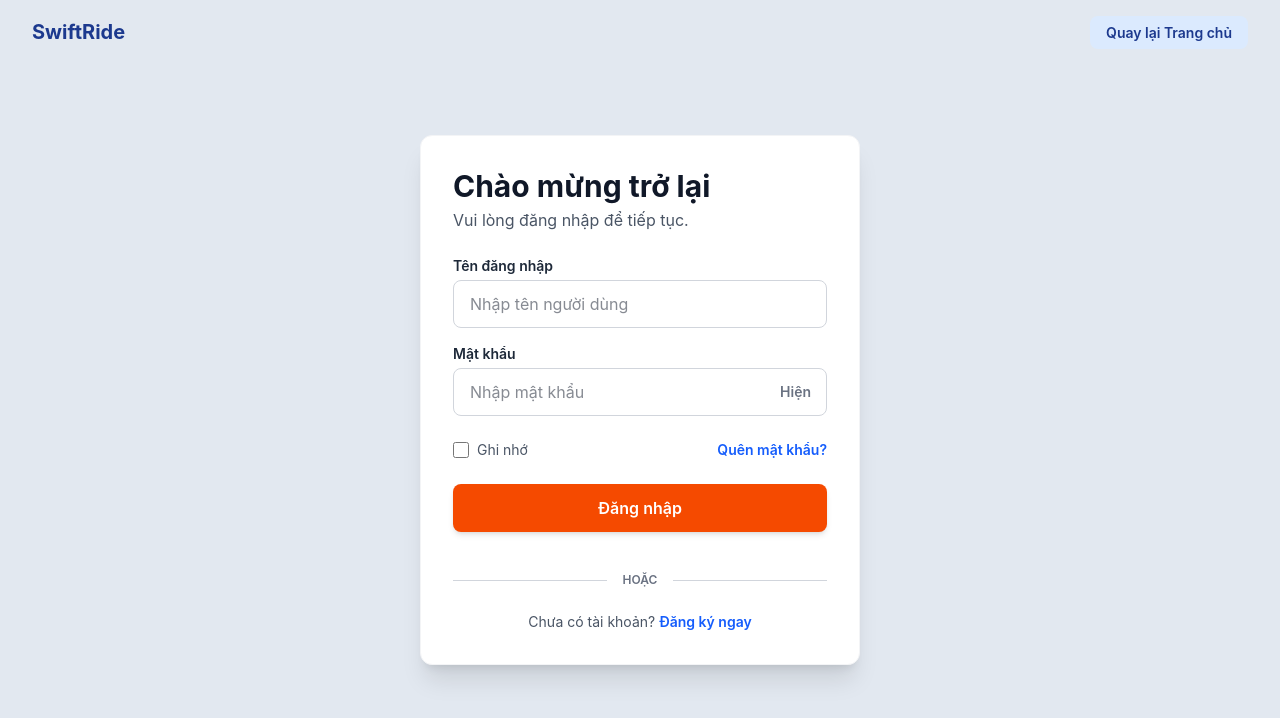
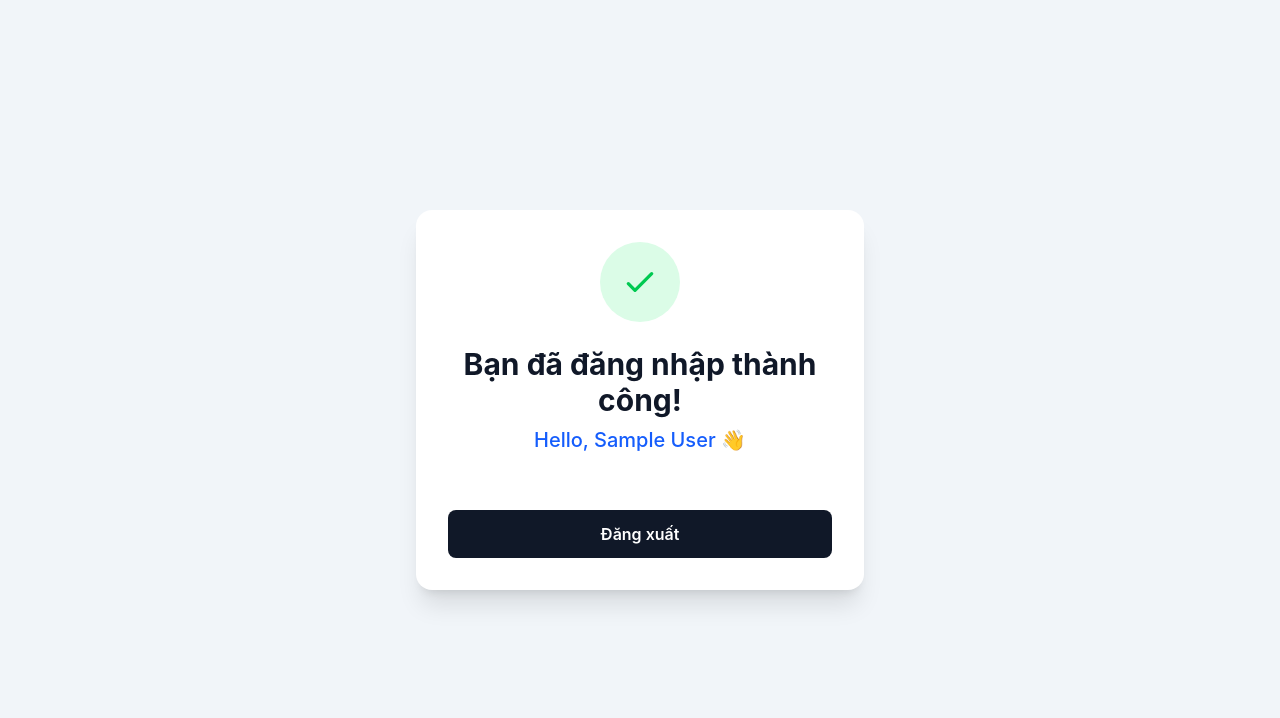
Before and after one commit to vutiendat24/MeU_first, a React (Vite) app in the folder MeU-fontend/: page / in a window 1280 px wide. Before the commit this address led to /login. Shown: the top 718 px of the page. Built offline with nearby package versions, Linux system fonts and the light colour scheme; no server answers; sample sign-in values are in the browser's storage.

Commit message:
feat: complete login/register flow, add dashboard, fix backend login check

```diff
--- a/MeU-fontend/src/App.tsx
+++ b/MeU-fontend/src/App.tsx
@@ -1,6 +1,7 @@
 import { BrowserRouter as Router, Routes, Route, Navigate } from 'react-router-dom';
 import LoginForm from './components/auth/LoginForm';
 import RegisterForm from './components/auth/RegisterForm';
+import Dashboard from './components/Dashboard';
 import './App.css';
 
 function App() {
@@ -9,8 +10,7 @@ function App() {
       <Routes>
         <Route path="/login" element={<LoginForm />} />
         <Route path="/register" element={<RegisterForm />} />
-        {/* Redirect default route to login */}
-        <Route path="/" element={<Navigate to="/login" replace />} />
+        <Route path="/" element={<Dashboard />} />
       </Routes>
     </Router>
   );
--- /dev/null
+++ b/MeU-fontend/src/components/Dashboard.tsx
@@ -0,0 +1,51 @@
+import React, { useEffect, useState } from 'react';
+import { Navigate } from 'react-router-dom';
+
+const Dashboard: React.FC = () => {
+    const [user, setUser] = useState<any>(null);
+
+    useEffect(() => {
+        const storedUser = localStorage.getItem('user');
+        if (storedUser) {
+            setUser(JSON.parse(storedUser));
+        }
+    }, []);
+
+    const handleLogout = () => {
+        localStorage.removeItem('access_token');
+        localStorage.removeItem('user');
+        window.location.href = '/login';
+    };
+
+    if (!localStorage.getItem('access_token')) {
+        return <Navigate to="/login" replace />;
+    }
+
+    return (
+        <div className="min-h-screen bg-slate-100 flex flex-col items-center justify-center p-4 font-sans">
+            <div className="bg-white shadow-xl rounded-2xl p-8 max-w-md w-full text-center space-y-6">
+                <div className="w-20 h-20 bg-green-100 text-green-500 rounded-full flex items-center justify-center mx-auto">
+                    <svg xmlns="http://www.w3.org/2000/svg" className="h-10 w-10" fill="none" viewBox="0 0 24 24" stroke="currentColor">
+                        <path strokeLinecap="round" strokeLinejoin="round" strokeWidth={2} d="M5 13l4 4L19 7" />
+                    </svg>
+                </div>
+
+                <div>
+                    <h1 className="text-3xl font-bold text-gray-900 mb-2">Bạn đã đăng nhập thành công!</h1>
+                    <p className="text-xl text-blue-600 font-medium">
+                        Hello, {user?.name || 'User'} 👋
+                    </p>
+                </div>
+
+                <button
+                    onClick={handleLogout}
+                    className="w-full mt-8 bg-gray-900 hover:bg-gray-800 text-white font-semibold py-3 px-6 rounded-lg transition-colors"
+                >
+                    Đăng xuất
+                </button>
+            </div>
+        </div>
+    );
+};
+
+export default Dashboard;
--- a/MeU-fontend/src/components/auth/LoginForm.tsx
+++ b/MeU-fontend/src/components/auth/LoginForm.tsx
@@ -27,7 +27,7 @@ const LoginForm: React.FC = () => {
         try {
             const data = await authService.login(formData);
             localStorage.setItem('access_token', data.access_token);
-            alert('Đăng nhập thành công!');
+            localStorage.setItem('user', JSON.stringify(data.user));
             window.location.href = '/';
         } catch (err: any) {
             setError(err.response?.data?.message || err.message || 'Đăng nhập thất bại. Vui lòng thử lại.');
--- a/MeU-fontend/src/components/auth/RegisterForm.tsx
+++ b/MeU-fontend/src/components/auth/RegisterForm.tsx
@@ -8,6 +8,7 @@ const RegisterForm: React.FC = () => {
         email: '',
         gender: 'male',
         dob: '',
+        address: '',
         password: '',
         confirmPassword: '',
     });
@@ -75,6 +76,20 @@ const RegisterForm: React.FC = () => {
                                 required
                                 type="text"
                                 value={formData.name}
+                                onChange={handleChange}
+                            />
+                        </div>
+
+                        <div className="flex flex-col gap-1">
+                            <label className="font-semibold text-sm text-gray-800" htmlFor="address">Địa chỉ</label>
+                            <input
+                                className="w-full h-12 px-4 bg-white border border-gray-300 rounded-lg focus:ring-2 focus:ring-blue-500/20 focus:border-blue-500 transition-all"
+                                id="address"
+                                name="address"
+                                placeholder="123 Đường ABC, Quận X..."
+                                required
+                                type="text"
+                                value={formData.address}
                                 onChange={handleChange}
                             />
                         </div>
--- a/MeU-fontend/src/services/auth.service.ts
+++ b/MeU-fontend/src/services/auth.service.ts
@@ -3,10 +3,8 @@ import api from './api';
 export const authService = {
     // Gọi API Đăng nhập
     login: async (data: any) => {
-        // Backend đang yêu cầu email, form truyền lên username.
-        // Tạm thời mapping sang email để test hoặc chờ Backend đổi
         const payload = {
-            email: data.username, // mapping username từ form sang email cho API
+            username: data.username,
             password: data.password
         };
         const response = await api.post('/auth/login', payload);
@@ -16,11 +14,7 @@ export const authService = {
     // Gọi API Đăng ký
     register: async (data: any) => {
         // Loại bỏ confirmPassword trước khi gửi lên Backend
-        const { confirmPassword, dob, ...rest } = data;
-        const payload = {
-            ...rest,
-            age: dob // mapping dob sang age cho API Backend hiện tại
-        };
+        const { confirmPassword, ...payload } = data;
         const response = await api.post('/auth/register', payload);
         return response.data;
     }
```
Also changed, not shown: 2 other files (tests, documents, lock files or other folders).
